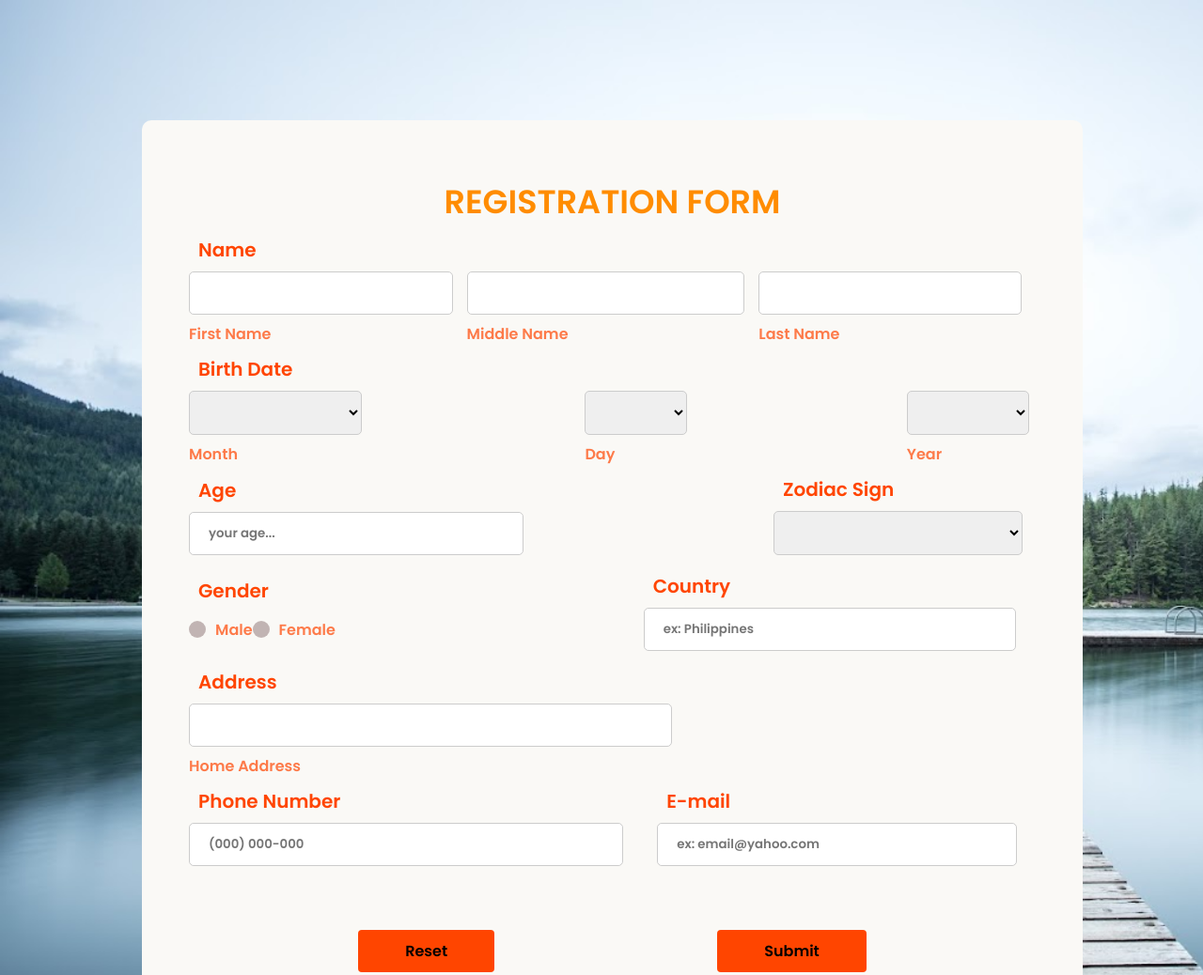
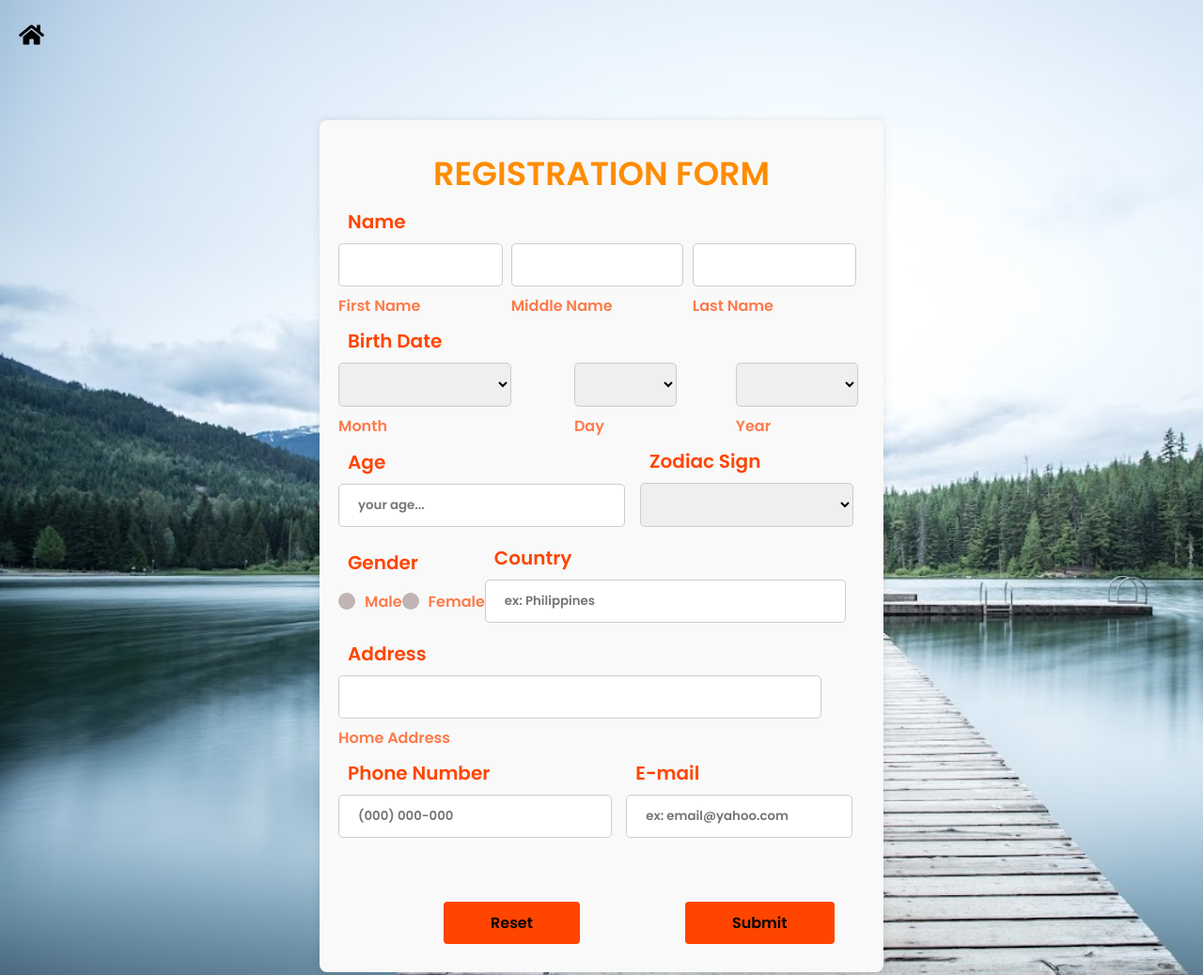
Before and after one commit to milkycreator/registry, a plain HTML site: page index.html in a window 1280 px wide. Shown: the top 1038 px of the page at 94% size. Drawn offline with Linux system fonts and the light colour scheme.

Commit message:
Update index.html

```diff
--- a/index.html
+++ b/index.html
@@ -2,15 +2,36 @@
 <html>
 <head>
     <title>Registration Form</title>
-	<link rel="icon" href="https://cdn-icons-png.flaticon.com/128/11087/11087394.png" type="image/gif">
+    <link rel="icon" href="https://cdn-icons-png.flaticon.com/128/11087/11087394.png" type="image/gif">
     <link rel="stylesheet" href="https://cdnjs.cloudflare.com/ajax/libs/font-awesome/6.0.0-beta2/css/all.min.css">
     <link rel="stylesheet" href="https://cdnjs.cloudflare.com/ajax/libs/font-awesome/5.15.3/css/all.min.css">
     <link rel="stylesheet" href="style.css">
+    <style>
+        .home-icon {
+            position: absolute;
+            top: 20px;
+            left: 20px;
+            font-size: 24px;
+            color: #000;
+            text-decoration: none;
+        }
+
+        .container {
+            width: 100%;
+            max-width: 600px;
+            margin: 0 auto;
+            padding: 20px;
+            background-color: #f9f9f9;
+            border-radius: 8px;
+            box-shadow: 0 0 10px rgba(0, 0, 0, 0.1);
+        }
+    </style>
 </head>
 
 <body>
 
- <a class="home-icon" href="#"><i class="fas fa-home"></i></a>
+     <a class="home-icon" href="#"><i class="fas fa-home"></i></a>
+
     <div class="container">
         <div class="text">REGISTRATION FORM</div>
 
```
